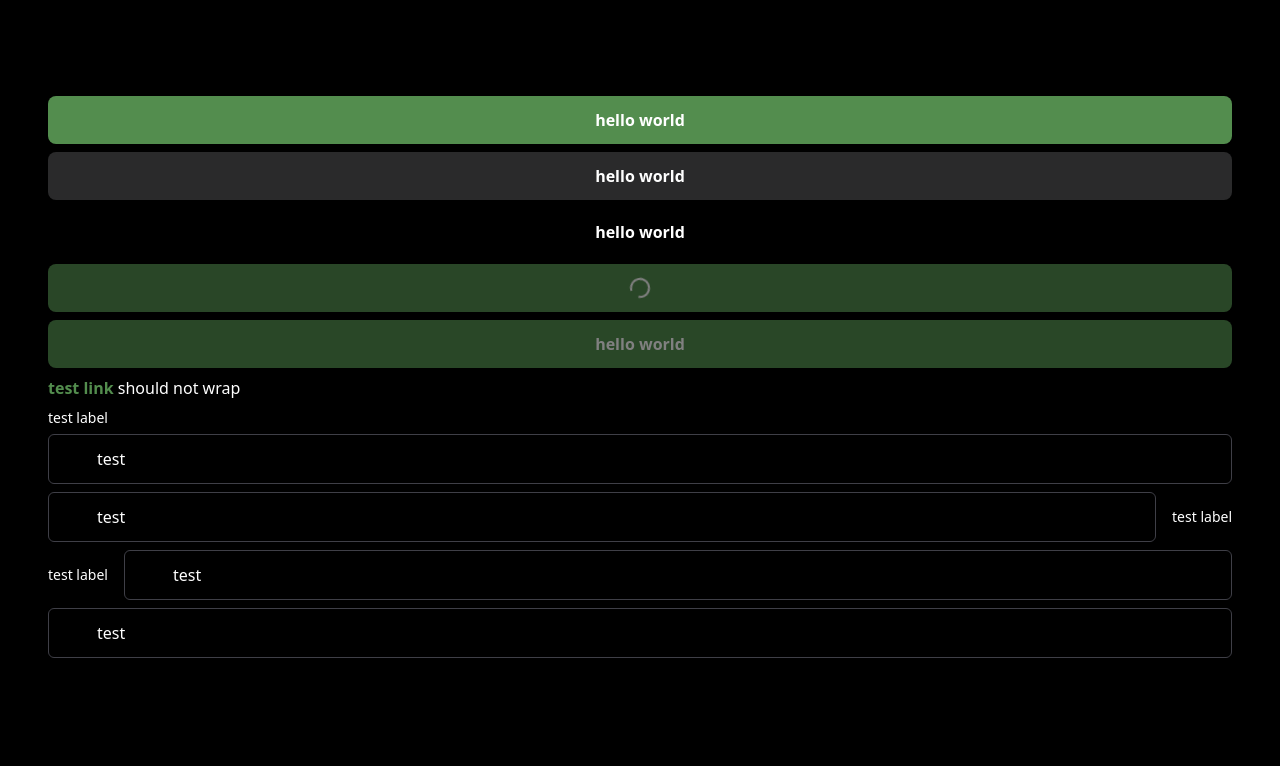
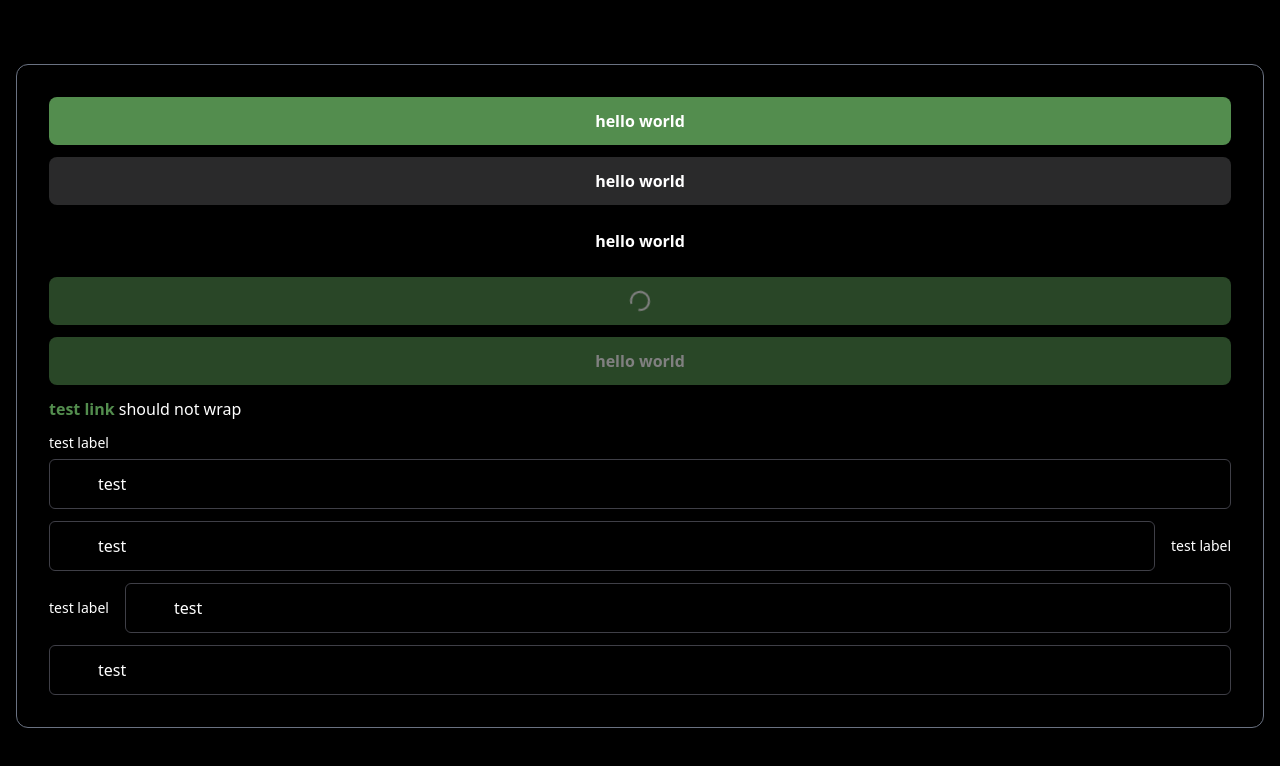
Before and after one commit to hchan07/wordle-pro, a React (Vite) app: page /wordle-pro/login in a window 1280 px wide. Shown: the top 766 px of the page. Built offline with nearby package versions, Linux system fonts and the light colour scheme; some icons are missing.

Commit message:
created card component (#7)

```diff
--- /dev/null
+++ b/src/common/ui/Card/index.tsx
@@ -0,0 +1,15 @@
+import type { ReactNode } from "react";
+
+const Card = ({
+	children
+}: {
+	children: ReactNode
+}) => {
+	return (
+		<div className="rounded-xl border border-gray-500 p-8">
+			{children}
+		</div>
+	)
+};
+
+export default Card;
--- a/src/pages/login/index.tsx
+++ b/src/pages/login/index.tsx
@@ -1,9 +1,12 @@
 import Button from "@/common/ui/Button";
+import Card from "@/common/ui/Card";
 import TextInput from "@/common/ui/TextInput";
 
 const Login = () => {
 	return (
-		<div className="m-10 bg-black gap-2 flex flex-col p-2">
+		<div className="p-4">
+		<Card>
+			<div className="gap-3 flex flex-col">
 			<Button>
 					hello world
 			</Button>
@@ -24,6 +27,8 @@ const Login = () => {
 			<TextInput labelPos="right" label="test label" value="test" type="text" leftIconName="search" name="search" color="green" rightIconName="eye" onRightIconClick={() => console.log('test')} rightAriaLabel="test"/>
 			<TextInput labelPos="left" label="test label" value="test" type="text" leftIconName="search" name="search" color="green" rightIconName="eye" onRightIconClick={() => console.log('test')} rightAriaLabel="test"/>
 			<TextInput labelPos="hidden" label="test label" value="test" type="text" leftIconName="search" name="search" color="green" rightIconName="eye" onRightIconClick={() => console.log('test')} rightAriaLabel="test"/>
+				</div>
+		</Card>
 		</div>
 	)
 };
```
